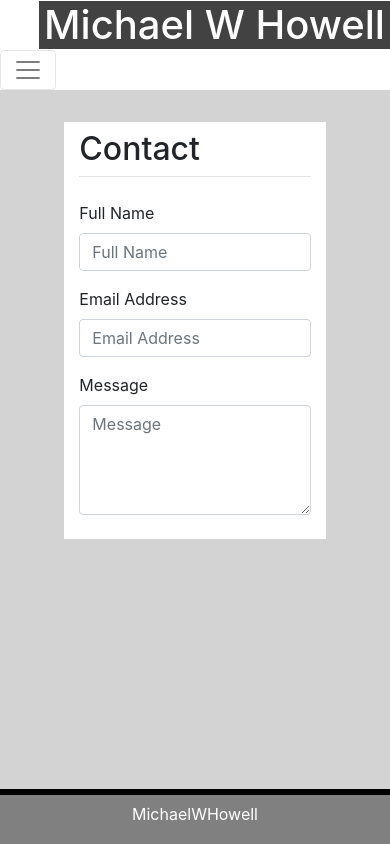
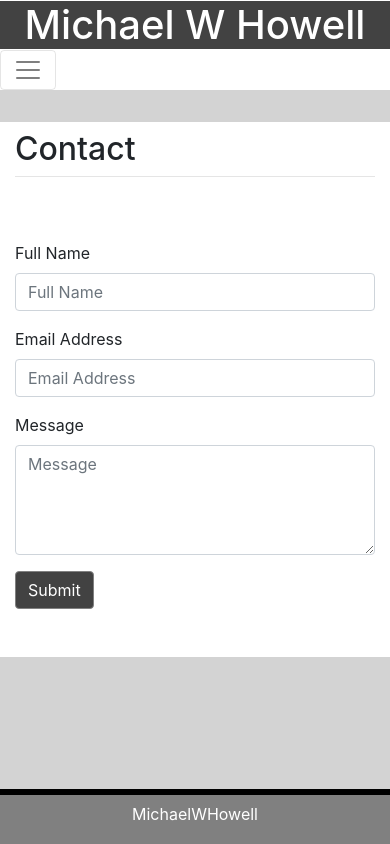
Before and after one commit to mwh1717/Bootstrap-Portfolio, a plain HTML site: page contact.html in a window 390 px wide. Drawn offline with nearby package versions, Linux system fonts and the light colour scheme.

Commit message:
completed

```diff
--- a/assets/css/bootstrapstyle.css
+++ b/assets/css/bootstrapstyle.css
@@ -90,6 +90,12 @@ h2 {
     margin-bottom: .5rem;
 }
 
+.btn-secondary {
+    background-color: rgb(66, 66, 66);
+    color: white;
+    border-color: grey;
+}
+
 #foot {
     height: 55px;
     border-top: 6px solid black;
@@ -102,10 +108,35 @@ h2 {
 
 /*MEDIA QUERY*/
 
-@media only screen
-  and (min-width: 1024px)
-  and (max-height: 1366px)
-  and (orientation: portrait)
-  and (-webkit-min-device-pixel-ratio: 1.5) {
+@media only screen and (max-width: 576px) {
+    .container {
+        margin-left: 0;
+        margin-right: 0;
+        width: 100%;
+        padding-bottom: 3rem;
+    }
 
+    h1 {
+        width: 100%;
+    }
 }
+
+@media only screen and (width: 1024px) {
+    h1 {
+        width: 75%;
+    }
+
+    .container {
+        width: 75%;
+    }
+}
+
+@media only screen and (width: 768px) {
+    h1 {
+        width: 100%;
+    }
+
+    .container {
+        width: 85%;
+    }
+}
--- a/contact.html
+++ b/contact.html
@@ -17,15 +17,15 @@
     <nav class="navbar navbar-expand-md navbar-light bg-white sticky-top">
         <div class="container-fluid" id="navcontainer">
 
-            <div class="michaeldiv col-xs-0 col-sm-0 col-md-0 col-lg-5 col-xl-1">
+            <div class="michaeldiv col-xs-0 col-sm-0 col-md-0 col-lg-0 col-xl-1">
 
             </div>
 
-            <div class="michaeldiv col-xs-12 col-sm-12 col-md-5 col-lg-5 col-xl-3">
+            <div class="michaeldiv col-xs-12 col-sm-12 col-md-6 col-lg-6 col-xl-3">
                 <h1 class="ml-auto">Michael W Howell</h1>
             </div>
 
-            <div class="michaeldiv col-xs-0 col-sm-0 col-md-0 col-lg-5 col-xl-2">
+            <div class="michaeldiv col-xs-0 col-sm-0 col-md-1 col-lg-1 col-xl-2">
 
             </div>
 
@@ -45,7 +45,6 @@
                     </li>
                 </ul>
             </div>
-
         </div>
     </nav>
 
@@ -74,6 +73,7 @@
                 <label for="formGroupExampleInput2">Message</label>
                 <textarea class="form-control" id="formGroupMessage" rows="4" placeholder="Message"></textarea>
             </div>
+            <button type="submit" class="btn btn-secondary">Submit</button>
         </form>
     </div>
 
```
Also changed, not shown: index.html (+3 -4 lines), portfolio.html (+3 -7 lines).
